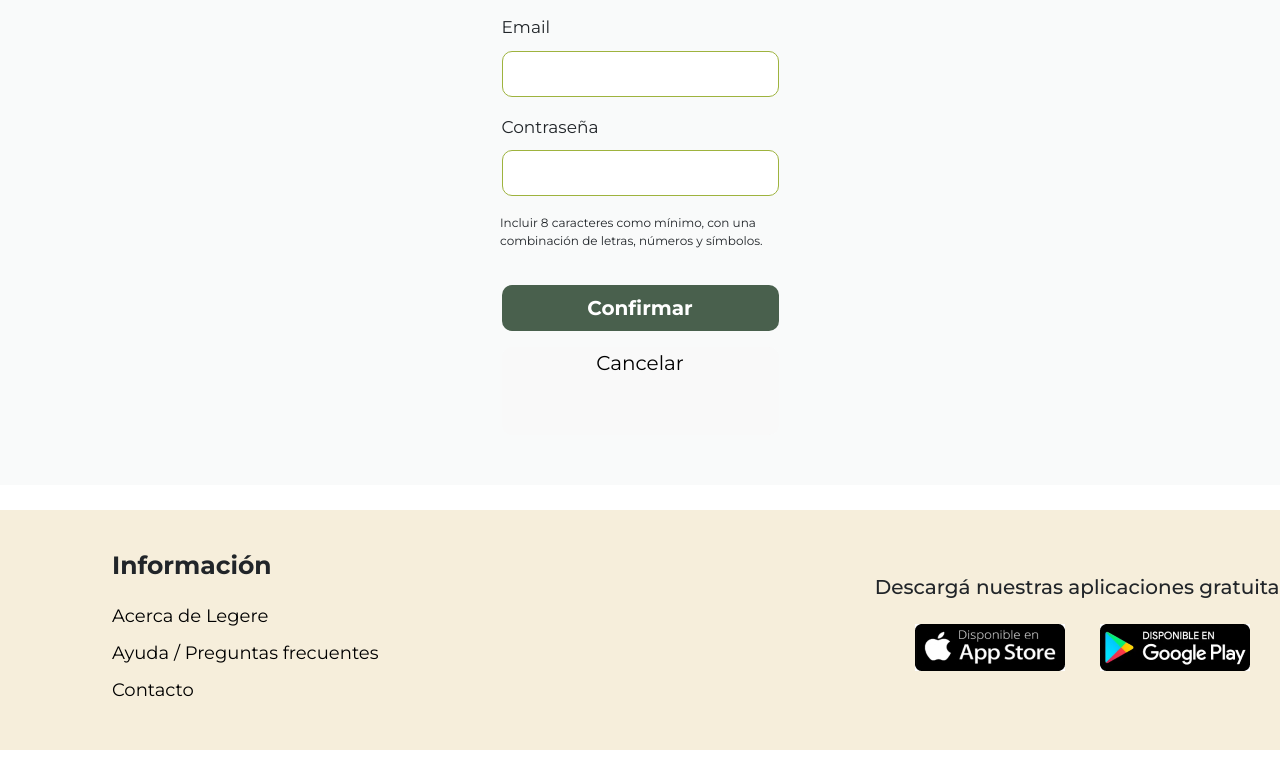
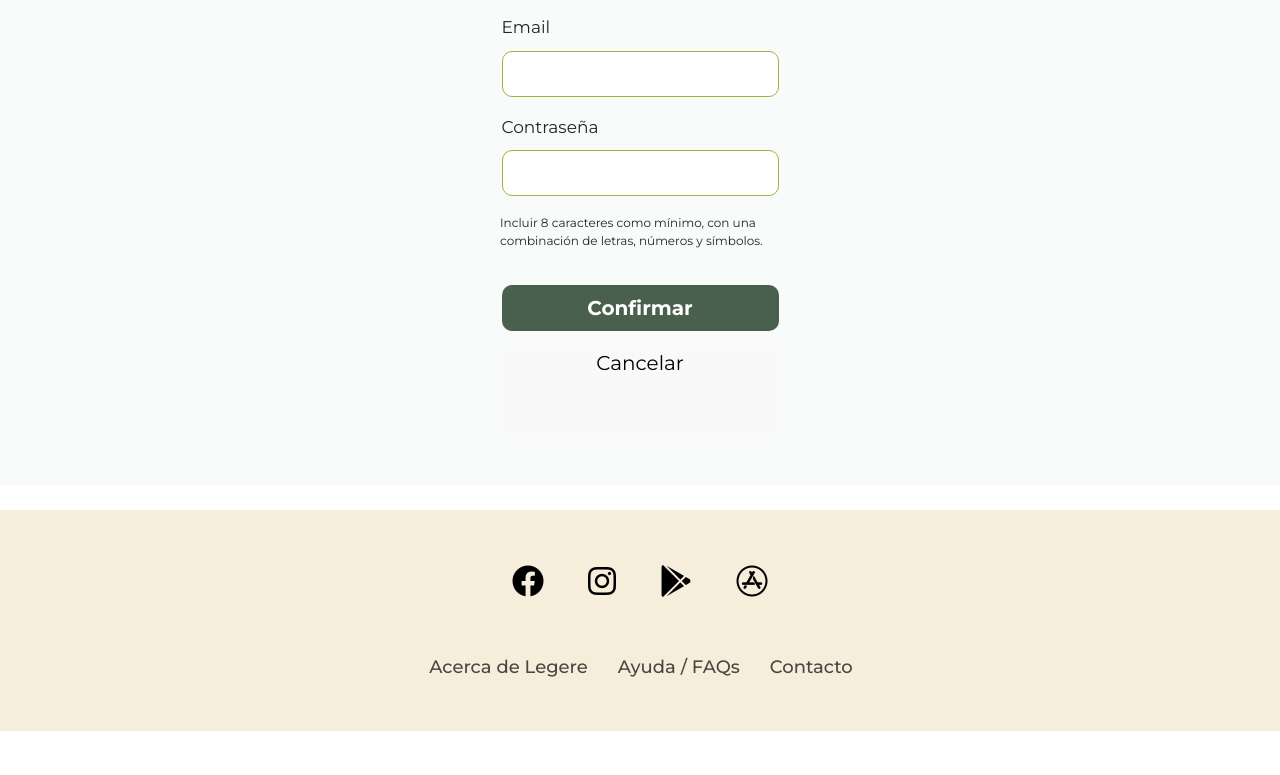
Before and after one commit to mariavictoriaveraalsina/PFveraalsina, a plain HTML site: page src/html/crear_cuenta.html in a window 1280 px wide. Shown: the part 896-1671 px from the top of the page. After the commit the page ends 1627 px from the top, so only its background shows below. Drawn offline with nearby package versions, Linux system fonts and the light colour scheme.

Commit message:
cambios footer

```diff
--- a/src/css/estilos.css
+++ b/src/css/estilos.css
@@ -14,6 +14,10 @@ a {
 body{
     align-items: center;
     min-height: 100vh;
+}
+
+ul{
+    list-style:none;
 }
 
 /* PANTALLA INDEX */
@@ -123,10 +127,10 @@ body{
     margin: 0 auto;
     top: 50%;
     left: 50%;
-    height: 65%;
+    height: 75%;
     transform: translate(-50%, -50%);
     width: 780px;
-    text-align: left;
+
 }
 
 .título-principal{
@@ -134,6 +138,7 @@ body{
     font-size: 40px;
     color: black;
     margin-bottom: 40px;
+    text-align: left;
 }
 
 .resumen{
@@ -141,6 +146,8 @@ body{
     font-size: 20px;
     color: black;
     margin-bottom: 38px;
+    text-align: justify;
+    display: flex;
 }
 
 .boton {
@@ -291,73 +298,71 @@ body{
 
 .footer{
     background-color: #F6EEDB;
-    padding: 40px 80px 20px 80px;
     margin-top: 25px;
-    margin-bottom: 25px;
 }
 
 .footer-container{
-    max-width: 1170px;
-    min-width: 115px;
+    width: 100%;
+    padding: 30px 30px 20px;
 }
 
-.row{
+.social-icons{
     display: flex;
-    flex-wrap: wrap;
+    justify-content: center;
 }
 
-ul{
-    list-style:none;
+.social-icons a{
+    text-decoration: none;
+    padding: 6px 10px 6px 10px;
+    margin: 12px;
+    border-radius: 100%;
+    text-align: center;
 }
 
-.footer-col{
-    width: max-content;
-    text-align:justify;
+.social-icons a{
+    font-size: 2em;
+    color:black;
+    opacity: 0.9px;
 }
 
-.footer-col .info{
-    font-size: 25px;
-    font-weight: bold;
-    margin-bottom: 23px;
+.social-icons a:hover{
+    background-color:#F6EEDB ;
+    transition: 0.5s;
 }
 
-.links{
-    padding-bottom: 10px;
-    font-size: 18px;
-    font-weight: medium;
-    display:flex;
+.social-icons a:hover i{
+    color:gray;
+    transition: 0.5s;
 }
 
-.footer-coll{
-    width: max-content;
-    text-align: justify;
-    padding-top: 5px;
+.footer-nav{
+    margin: 30px 0;
+
+    text-align: center;
 }
 
-.footer-coll .descarga{
-    font-size: 20px;
-    font-weight: medium;
-    margin-bottom: 25px;
-    margin-top: 20px;
+.footer-nav ul{
+    display: flex;
+    justify-content: center;
 }
 
-.footer-col ul li:not(:last-child){
-    margin-bottom: 10px;
+.footer-nav ul li a{
+    color: black;
+    margin-bottom: 20px;
+    margin-right: 30px;
+    text-decoration: none;
+    font-size: 18px;
+    font-weight: 500;
+    opacity: 0.7;
+    transition: 0.5s;
 }
 
-.app1-footer{
-    display:inline-flex;
-    float: left;
-    margin-left: 40px;
-}
-
-.app2-footer{
-    display:inline-flex;
-    float: right;
-    margin-right: 40px;
+.footer-nav ul li a:hover{
+    color: gray;
 }
 
 /* Fin: Estilos del footer */
+
 
 /* PANTALLA INICIAR SESIÓN */
 /* Inicio: Estilos del main */
@@ -422,10 +427,15 @@ ul{
     font-size: 17px;
 }
 
-.hero-inicio-sesion{
-    background-image: url("../img/hero.jpg");
-    width: 100%;
+.hero-inicio-sesion {
+    position: relative;
+    text-align: center;
+    display: flex;
+    max-width: 100%;
     height: 460px;
+    background-image:url(../img/hero.jpg);
+    background-repeat: no-repeat;
+    background-size: cover;
 }
 
 /* PANTALLA CREAR CUENTA */
@@ -433,13 +443,17 @@ ul{
 
 #main-crear-cuenta {
     text-align: -webkit-center;
-    font-family: 'Montserrat', sans-serif;
 }
 
-.hero-crear-cuenta{
-    background-image: url("../img/hero.jpg");
-    width: 100%;
+.hero-crear-cuenta {
+    position: relative;
+    text-align: center;
+    display: flex;
+    max-width: 100%;
     height: 460px;
+    background-image:url(../img/hero.jpg);
+    background-repeat: no-repeat;
+    background-size: cover;
 }
 
 #main-container {
--- a/src/html/crear_cuenta.html
+++ b/src/html/crear_cuenta.html
@@ -10,6 +10,7 @@
     <link href="https://cdn.jsdelivr.net/npm/bootstrap@5.3.2/dist/css/bootstrap.min.css" rel="stylesheet" integrity="sha384-T3c6CoIi6uLrA9TneNEoa7RxnatzjcDSCmG1MXxSR1GAsXEV/Dwwykc2MPK8M2HN" crossorigin="anonymous">
 
     <!-- Pantalla responsive -->
+    <link rel="stylesheet" href="https://cdnjs.cloudflare.com/ajax/libs/font-awesome/6.4.2/css/all.min.css" integrity="sha512-z3gLpd7yknf1YoNbCzqRKc4qyor8gaKU1qmn+CShxbuBusANI9QpRohGBreCFkKxLhei6S9CQXFEbbKuqLg0DA==" crossorigin="anonymous" referrerpolicy="no-referrer" />
 
     <link rel="stylesheet" href="../css/estilos.css">
 
@@ -43,10 +44,9 @@
 
     <main id="main-crear-cuenta">
 
-        <div>
-            <!-- INICIO Hero Bootstrap -->
-            <section class="hero-crear-cuenta"></section>
-            <!-- FIN Hero Bootstrap -->
+        <div class="hero-crear-cuenta">
+            <div class="hero"></div>
+        </div>
 
         <section>
             <div id="main-container">
@@ -82,27 +82,22 @@
                 </div>
             </div>
         </section>
-        </div>
 
     </main>
 
     <footer class="footer">
         <div class="footer-container">
-            <div class="row">
-                <div class="col-lg-4 col-md-12 mb-4 mb-md-0">
-                    <ul class="footer-col">
-                        <h3 class="info">Información</h3>
-                        <li class="links"><a href="#"; style="color: black;">Acerca de Legere</a></li>
-                        <li class="links"><a href="#"; style="color: black;">Ayuda / Preguntas frecuentes</a></li>
-                        <li class="links"><a href="#"; style="color: black;">Contacto</a></li>
-                    </ul>
+            <div class="social-icons">
+                <a href=""><i class="fa-brands fa-facebook"></i></a>
+                <a href=""><i class="fa-brands fa-instagram"></i></a>
+                <a href=""><i class="fa-brands fa-google-play"></i></a>
+                <a href=""><i class="fa-brands fa-app-store"></i></a>
             </div>
-                <div class="col-lg-4 col-md-12 mb-4 mb-md-0"></div>
-                <div class="col-lg-4 col-md-12 mb-4 mb-md-0">
-                    <ul class="footer-coll">
-                        <h3 class="descarga">Descargá nuestras aplicaciones gratuitas</h3>
-                        <a href="https://www.apple.com/la/app-store/"><img src="../img/footer/apple-store.jpg" alt="apps" class="app1-footer"></a>
-                        <a href="https://play.google.com/store/games?hl=es_UY&gl=US"><img src="../img/footer/google-play.jpg" alt="apps" class="app2-footer"></a>
+            <div class="footer-nav">
+                <ul>
+                   <li><a href="#">Acerca de Legere</a></li>
+                   <li><a href="#">Ayuda / FAQs</a></li>
+                   <li><a href="#">Contacto</a></li>
                 </ul>
             </div>
         </div>
```
Also changed, not shown: src/html/categorías.html (+13 -16 lines), src/html/iniciar_sesion.html (+16 -22 lines), src/html/libro_la_tia_mame.html (+13 -16 lines), src/index.html (+14 -18 lines), src/img/footer/apple-store.jpg (deleted), src/img/footer/apps_footer.jpg (deleted), src/img/footer/google-play.jpg (deleted), src/img/hero.jpg, src/img/pagina_crear_cuenta/crear-cuenta.jpg (deleted), src/img/pagina_iniciar_sesion/inicio-sesion.jpg (deleted), 3 other files. Lines whose indentation alone changed are shown as unchanged.
